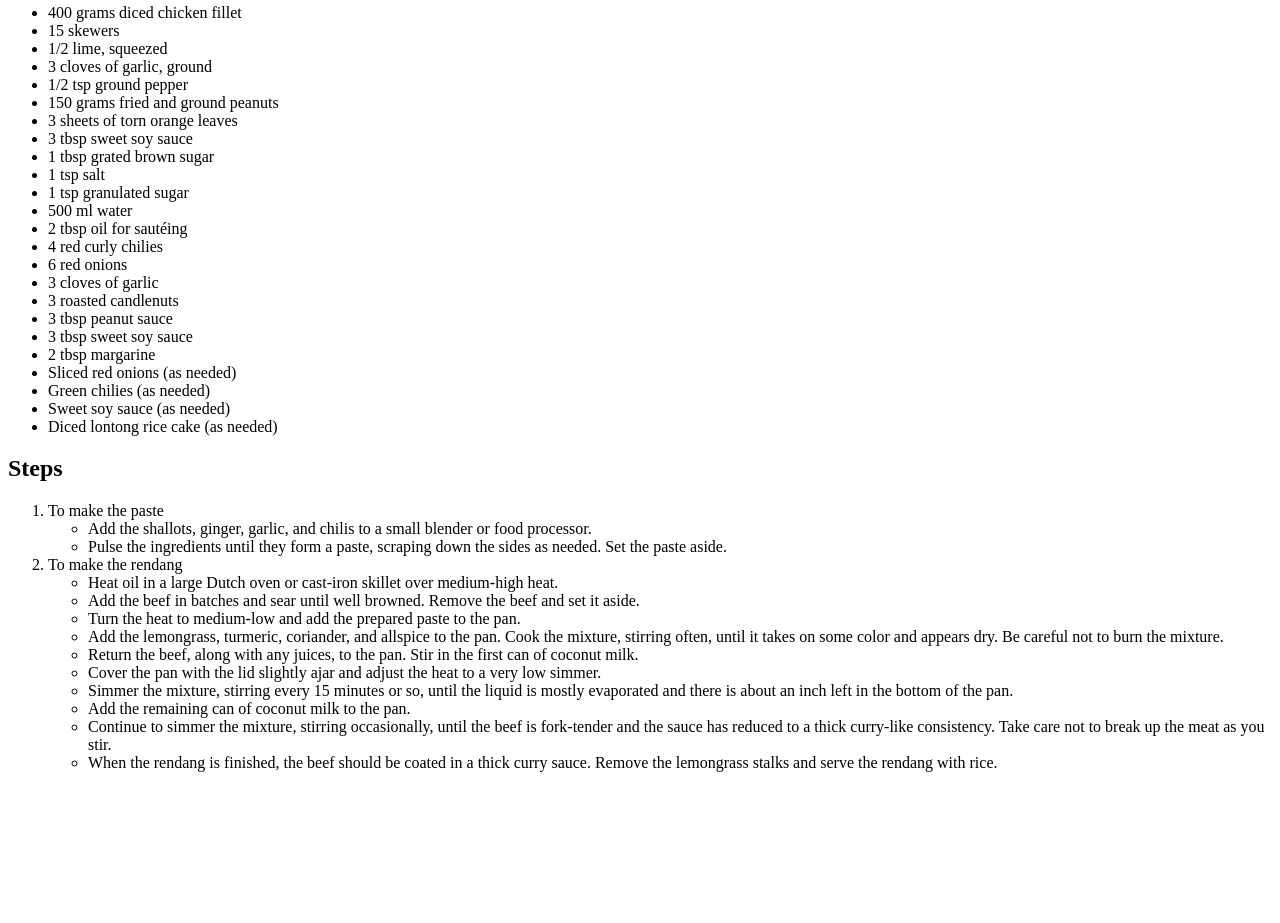
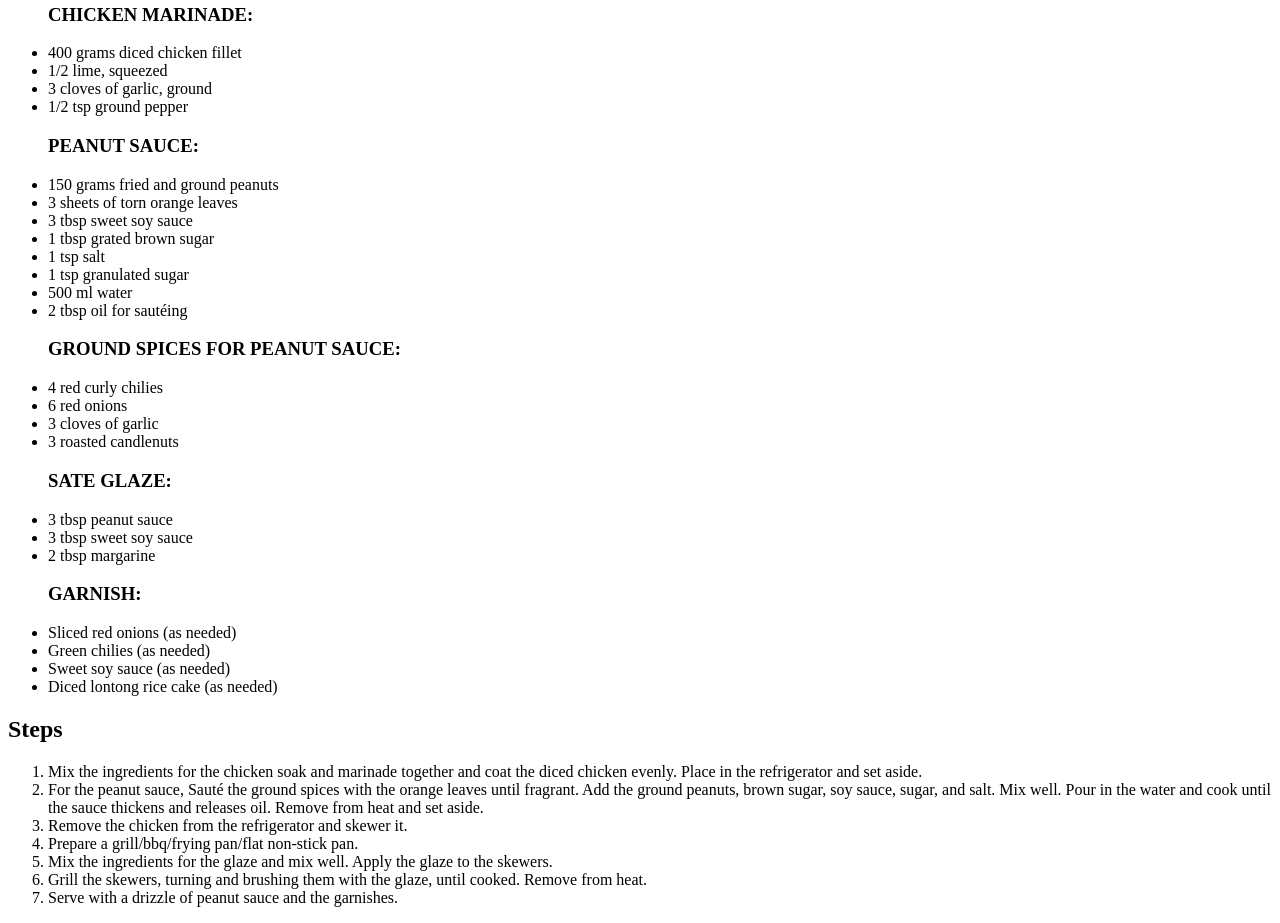
Before and after one commit to rhenaldi-eeng/odin-recipes, a plain HTML site: page recipes/sateayam.html in a window 1280 px wide. Shown: the part 550-1473 px from the top of the page. Before the commit the page ends 1338 px from the top, so only its background shows below. Drawn offline with Linux system fonts and the light colour scheme.

Commit message:
add steps for sate

```diff
--- a/recipes/sateayam.html
+++ b/recipes/sateayam.html
@@ -13,11 +13,12 @@
     <p>If you're a fan of bold, aromatic flavors, then sate ayam madura is the perfect dish for you. The marinade for the chicken is bursting with garlic, pepper, and lime juice, which infuses the meat with a tangy, savory taste. The peanut sauce is equally delicious, made with ground peanuts, spices, and sweet soy sauce that will have you licking your fingers in delight.</p>
     <h2>Ingredients</h2>
     <ul>
+        <h3>CHICKEN MARINADE:</h3>
         <li>400 grams diced chicken fillet</li>
-        <li>15 skewers</li>
         <li>1/2 lime, squeezed</li>
         <li>3 cloves of garlic, ground</li>
         <li>1/2 tsp ground pepper</li>
+        <h3>PEANUT SAUCE:</h3>
         <li>150 grams fried and ground peanuts</li>
         <li>3 sheets of torn orange leaves</li>
         <li>3 tbsp sweet soy sauce</li>
@@ -26,13 +27,16 @@
         <li>1 tsp granulated sugar</li>
         <li>500 ml water</li>
         <li>2 tbsp oil for sautéing</li>
+        <h3>GROUND SPICES FOR PEANUT SAUCE:</h3>
         <li>4 red curly chilies</li>
         <li>6 red onions</li>
         <li>3 cloves of garlic</li>
         <li>3 roasted candlenuts</li>
+        <h3>SATE GLAZE:</h3>
         <li>3 tbsp peanut sauce</li>
         <li>3 tbsp sweet soy sauce</li>
         <li>2 tbsp margarine</li>
+        <h3>GARNISH:</h3>
         <li>Sliced red onions (as needed)</li>
         <li>Green chilies (as needed)</li>
         <li>Sweet soy sauce (as needed)</li>
@@ -41,24 +45,13 @@
 
     <h2>Steps</h2>
     <ol>
-        <li>To make the paste</li>
-        <ul>
-            <li>Add the shallots, ginger, garlic, and chilis to a small blender or food processor.</li>
-            <li>Pulse the ingredients until they form a paste, scraping down the sides as needed. Set the paste aside.</li>
-        </ul>
-        <li>To make the rendang</li>
-        <ul>
-            <li>Heat oil in a large Dutch oven or cast-iron skillet over medium-high heat.</li>
-            <li>Add the beef in batches and sear until well browned. Remove the beef and set it aside.</li>
-            <li>Turn the heat to medium-low and add the prepared paste to the pan.</li>
-            <li>Add the lemongrass, turmeric, coriander, and allspice to the pan. Cook the mixture, stirring often, until it takes on some color and appears dry. Be careful not to burn the mixture.</li>
-            <li>Return the beef, along with any juices, to the pan. Stir in the first can of coconut milk.</li>
-            <li>Cover the pan with the lid slightly ajar and adjust the heat to a very low simmer.</li>
-            <li>Simmer the mixture, stirring every 15 minutes or so, until the liquid is mostly evaporated and there is about an inch left in the bottom of the pan.</li>
-            <li>Add the remaining can of coconut milk to the pan.</li>
-            <li>Continue to simmer the mixture, stirring occasionally, until the beef is fork-tender and the sauce has reduced to a thick curry-like consistency. Take care not to break up the meat as you stir.</li>
-            <li>When the rendang is finished, the beef should be coated in a thick curry sauce. Remove the lemongrass stalks and serve the rendang with rice.</li>
-        </ul>
+        <li>Mix the ingredients for the chicken soak and marinade together and coat the diced chicken evenly. Place in the refrigerator and set aside.</li>
+        <li>For the peanut sauce, Sauté the ground spices with the orange leaves until fragrant. Add the ground peanuts, brown sugar, soy sauce, sugar, and salt. Mix well. Pour in the water and cook until the sauce thickens and releases oil. Remove from heat and set aside.</li>
+        <li>Remove the chicken from the refrigerator and skewer it.</li>
+        <li>Prepare a grill/bbq/frying pan/flat non-stick pan.</li>
+        <li>Mix the ingredients for the glaze and mix well. Apply the glaze to the skewers.</li>
+        <li>Grill the skewers, turning and brushing them with the glaze, until cooked. Remove from heat.</li>
+        <li>Serve with a drizzle of peanut sauce and the garnishes.</li>
     </ol>
 </body>
 </html>
```
